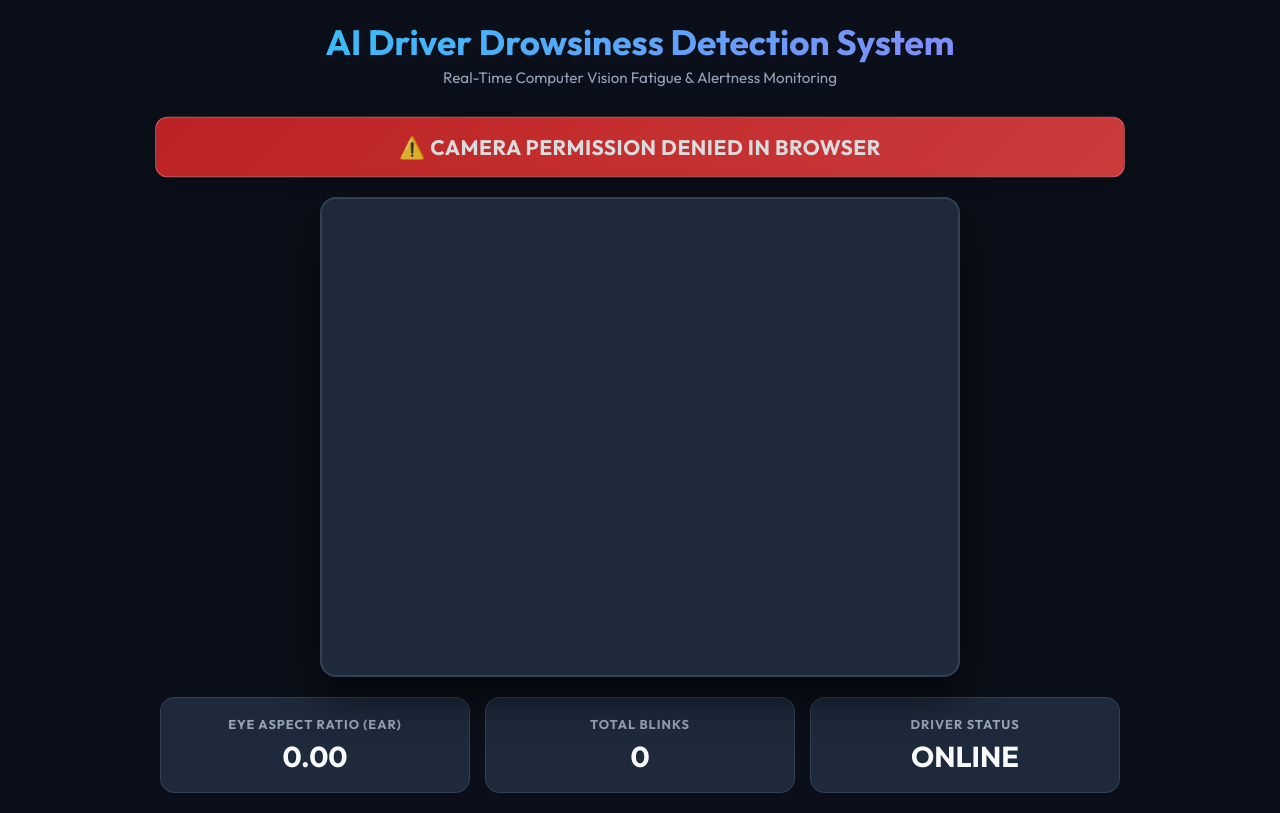
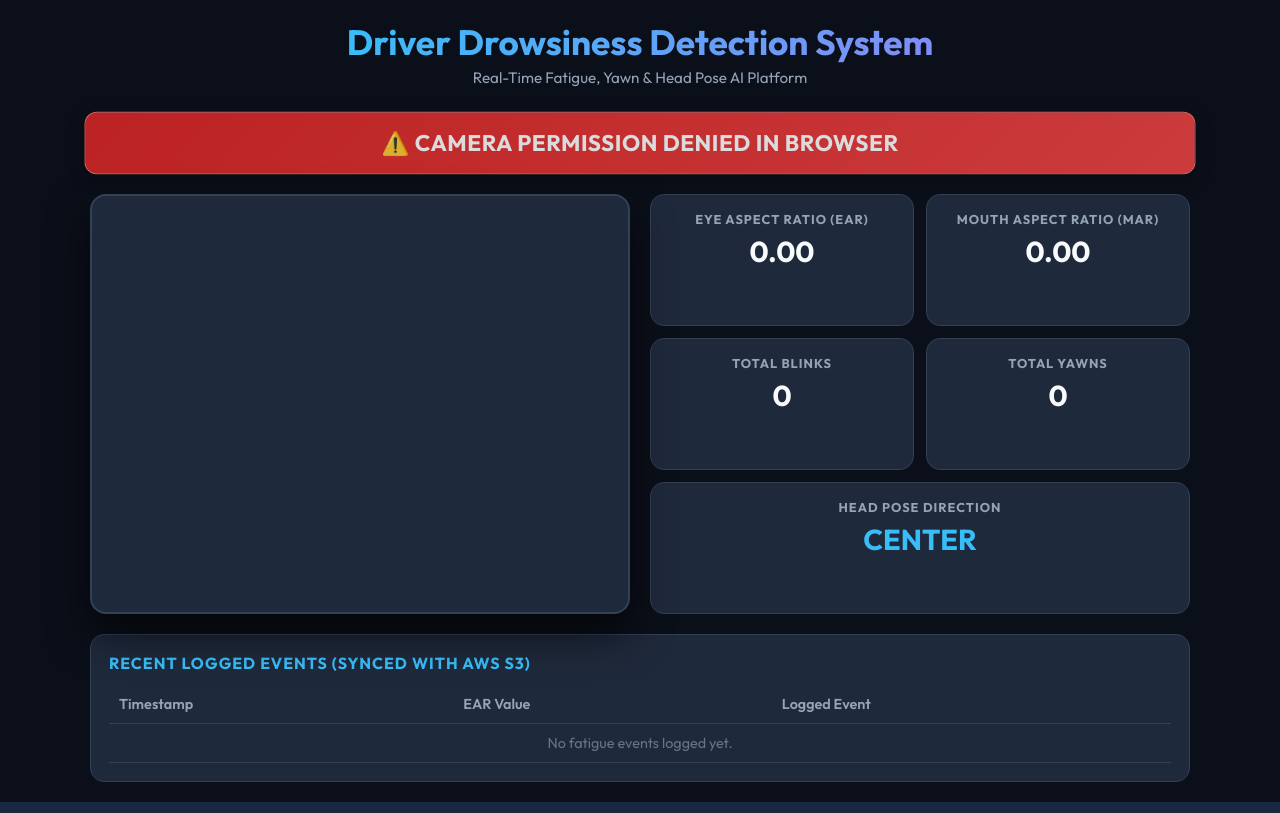
Before and after one commit to ShaunJoseph10/Driver-Drowsiness, a Flask app: page / in a window 1280 px wide. Run offline with Flask 3, Linux system fonts and the light colour scheme.

Commit message:
Full feature parity: EAR, MAR, Blinks, Yawns, Head Pose, S3 screenshot upload, CSV logging & live UI table

```diff
--- a/app.py
+++ b/app.py
@@ -1,32 +1,59 @@
 import os
 import cv2
+import csv
+import time
 import base64
 import numpy as np
 from datetime import datetime
 from flask import Flask, render_template, request, jsonify
 
-# Import existing detection utilities
-from src.detection.eye_detector import face_mesh
-from src.utils.ear import calculate_ear
+import mediapipe as mp
+from src.detection.eye_detector import extract_eye_points
 from src.detection.yawn_detector import calculate_mar
 from src.detection.head_pose import get_head_pose
-from src.utils.constants import EAR_THRESHOLD
+from src.utils.ear import calculate_ear
 from src.utils.s3_uploader import upload_file_to_s3
 
 app = Flask(__name__)
 
-# Global state / counters per frame request
-CLOSED_EYES_THRESHOLD = 15
+# Initialize MediaPipe Face Mesh
+mp_face_mesh = mp.solutions.face_mesh
+face_mesh = mp_face_mesh.FaceMesh(
+    max_num_faces=1,
+    refine_landmarks=True
+)
+
+EAR_THRESHOLD = 0.20
+BLINK_THRESHOLD = 0.20
+CLOSED_EYES_FRAMES = 5  # ~0.8s eyes closed in web stream
+
 MAR_THRESHOLD = 0.40
+YAWN_FRAMES = 4        # ~0.6s open mouth in web stream
 
-# In-memory session tracking
+# Global Session State
 state = {
-    "eye_closed_counter": 0,
-    "yawn_counter": 0,
-    "blink_counter": 0,
-    "status": "NORMAL",
-    "last_s3_upload": 0
+    "frame_counter": 0,
+    "blink_count": 0,
+    "blink_detected": False,
+    "yawn_count": 0,
+    "yawn_frames": 0,
+    "status": "ACTIVE & ALERT",
+    "head_direction": "CENTER",
+    "last_capture_time": 0,
+    "last_log_time": 0,
+    "logs": []
 }
+
+logs_dir = "logs"
+screenshots_dir = "screenshots"
+os.makedirs(logs_dir, exist_ok=True)
+os.makedirs(screenshots_dir, exist_ok=True)
+
+log_file = os.path.join(logs_dir, "drowsiness_log.csv")
+if not os.path.exists(log_file):
+    with open(log_file, mode="w", newline="") as f:
+        writer = csv.writer(f)
+        writer.writerow(["Timestamp", "EAR", "Event"])
 
 @app.route("/")
 def index():
@@ -40,7 +67,6 @@ def process_frame():
         if not image_data:
             return jsonify({"error": "No image data"}), 400
 
-        # Decode base64 image from browser webcam
         encoded_data = image_data.split(',')[1]
         nparr = np.frombuffer(base64.b64decode(encoded_data), np.uint8)
         frame = cv2.imdecode(nparr, cv2.IMREAD_COLOR)
@@ -52,51 +78,88 @@ def process_frame():
         rgb_frame = cv2.cvtColor(frame, cv2.COLOR_BGR2RGB)
         results = face_mesh.process(rgb_frame)
 
-        ear = 0.0
+        avg_ear = 0.0
         mar = 0.0
         drowsy_alert = False
 
         if results.multi_face_landmarks:
             for face_landmarks in results.multi_face_landmarks:
-                # Extract Eye Points
-                left_eye = [(int(face_landmarks.landmark[i].x * w), int(face_landmarks.landmark[i].y * h)) for i in [33, 160, 158, 133, 153, 144]]
-                right_eye = [(int(face_landmarks.landmark[i].x * w), int(face_landmarks.landmark[i].y * h)) for i in [362, 385, 387, 263, 373, 380]]
+                left_eye_points, right_eye_points = extract_eye_points(frame, face_landmarks)
+                left_ear = calculate_ear(left_eye_points)
+                right_ear = calculate_ear(right_eye_points)
+                avg_ear = (left_ear + right_ear) / 2.0
 
-                left_ear = calculate_ear(left_eye)
-                right_ear = calculate_ear(right_eye)
-                ear = (left_ear + right_ear) / 2.0
+                mar = calculate_mar(face_landmarks.landmark, w, h)
+                state["head_direction"] = get_head_pose(face_landmarks, w, h)
 
-                # Drowsiness Logic
-                if ear < EAR_THRESHOLD:
-                    state["eye_closed_counter"] += 1
+                # --- 1. BLINK DETECTION ---
+                if avg_ear < BLINK_THRESHOLD:
+                    state["blink_detected"] = True
                 else:
-                    if state["eye_closed_counter"] > 2:
-                        state["blink_counter"] += 1
-                    state["eye_closed_counter"] = 0
+                    if state["blink_detected"]:
+                        state["blink_count"] += 1
+                        state["blink_detected"] = False
 
-                if state["eye_closed_counter"] >= CLOSED_EYES_THRESHOLD:
+                # --- 2. YAWN DETECTION ---
+                if mar > MAR_THRESHOLD:
+                    state["yawn_frames"] += 1
+                else:
+                    if state["yawn_frames"] >= YAWN_FRAMES:
+                        state["yawn_count"] += 1
+                        timestamp = datetime.now().strftime("%Y-%m-%d %H:%M:%S")
+
+                        # Log Yawn Event locally
+                        with open(log_file, mode="a", newline="") as f:
+                            csv.writer(f).writerow([timestamp, round(avg_ear, 3), "Yawn Detected"])
+
+                        # Sync Log to AWS S3
+                        upload_file_to_s3(log_file, "logs/drowsiness_log.csv")
+                        state["logs"].append({"timestamp": timestamp, "ear": round(avg_ear, 3), "event": "Yawn Detected"})
+                    state["yawn_frames"] = 0
+
+                # --- 3. DROWSINESS DETECTION ---
+                if avg_ear < EAR_THRESHOLD:
+                    state["frame_counter"] += 1
+                else:
+                    state["frame_counter"] = 0
+                    state["status"] = "ACTIVE & ALERT"
+
+                if state["frame_counter"] >= CLOSED_EYES_FRAMES:
                     drowsy_alert = True
-                    state["status"] = "DROWSY WARNING!"
+                    state["status"] = "DROWSY DETECTED!"
+                    current_time = time.time()
 
-                    # Save screenshot locally & upload to AWS S3
-                    timestamp = datetime.now().strftime("%Y%m%d_%H%M%S")
-                    filename = f"drowsy_{timestamp}.jpg"
-                    filepath = os.path.join("screenshots", filename)
-                    os.makedirs("screenshots", exist_ok=True)
-                    cv2.imwrite(filepath, frame)
-                    upload_file_to_s3(filepath, f"screenshots/{filename}")
-                else:
-                    state["status"] = "ACTIVE & ALERT"
+                    # Save Screenshot & Upload to AWS S3 every 5s during alert
+                    if current_time - state["last_capture_time"] > 5:
+                        timestamp_str = datetime.now().strftime("%Y-%m-%d_%H-%M-%S")
+                        filename = f"drowsy_{timestamp_str}.jpg"
+                        filepath = os.path.join(screenshots_dir, filename)
+                        cv2.imwrite(filepath, frame)
+                        upload_file_to_s3(filepath, f"screenshots/{filename}")
+                        state["last_capture_time"] = current_time
+
+                    # Log Drowsiness Event to CSV & AWS S3
+                    if current_time - state["last_log_time"] > 5:
+                        timestamp = datetime.now().strftime("%Y-%m-%d %H:%M:%S")
+                        with open(log_file, mode="a", newline="") as f:
+                            csv.writer(f).writerow([timestamp, round(avg_ear, 3), "Drowsiness Detected"])
+                        upload_file_to_s3(log_file, "logs/drowsiness_log.csv")
+                        state["logs"].append({"timestamp": timestamp, "ear": round(avg_ear, 3), "event": "Drowsiness Detected"})
+                        state["last_log_time"] = current_time
 
         return jsonify({
             "status": state["status"],
-            "ear": round(ear, 2),
-            "blinks": state["blink_counter"],
-            "drowsy_alert": drowsy_alert
+            "ear": round(float(avg_ear), 2),
+            "mar": round(float(mar), 2),
+            "blinks": state["blink_count"],
+            "yawns": state["yawn_count"],
+            "head_pose": state["head_direction"],
+            "drowsy_alert": drowsy_alert,
+            "recent_logs": state["logs"][-5:]
         })
 
     except Exception as e:
         return jsonify({"error": str(e)}), 500
 
 if __name__ == "__main__":
-    app.run(host="0.0.0.0", port=5000, debug=True)
+    app.run(host="0.0.0.0", port=5000)
--- a/templates/index.html
+++ b/templates/index.html
@@ -3,40 +3,53 @@
 <head>
     <meta charset="UTF-8">
     <meta name="viewport" content="width=device-width, initial-scale=1.0">
-    <title>Driver Drowsiness Detection System | AI Cloud Platform</title>
+    <title>Driver Drowsiness Detection System | AI Cloud Dashboard</title>
     <link href="https://fonts.googleapis.com/css2?family=Outfit:wght@300;400;600;700&display=swap" rel="stylesheet">
     <style>
         * { box-sizing: border-box; margin: 0; padding: 0; }
-        body { font-family: 'Outfit', sans-serif; background-color: #0b0f19; color: #e2e8f0; min-height: 100vh; display: flex; flex-direction: column; align-items: center; justify-content: center; padding: 20px; }
-        .container { max-width: 960px; width: 100%; display: flex; flex-direction: column; align-items: center; gap: 20px; }
-        header { text-align: center; margin-bottom: 10px; }
+        body { font-family: 'Outfit', sans-serif; background-color: #0b0f19; color: #e2e8f0; min-height: 100vh; display: flex; flex-direction: column; align-items: center; padding: 20px; }
+        .container { max-width: 1100px; width: 100%; display: flex; flex-direction: column; align-items: center; gap: 20px; }
+
+        header { text-align: center; margin-bottom: 5px; }
         header h1 { font-size: 2.2rem; font-weight: 700; background: linear-gradient(135deg, #38bdf8, #818cf8); -webkit-background-clip: text; -webkit-text-fill-color: transparent; }
         header p { color: #94a3b8; font-size: 0.95rem; margin-top: 4px; }
 
-        .alert-banner { width: 100%; padding: 16px; border-radius: 12px; font-size: 1.3rem; font-weight: 700; text-align: center; letter-spacing: 0.5px; transition: all 0.3s ease; box-shadow: 0 4px 20px rgba(0,0,0,0.3); }
+        .alert-banner { width: 100%; padding: 16px; border-radius: 12px; font-size: 1.4rem; font-weight: 700; text-align: center; letter-spacing: 0.5px; transition: all 0.3s ease; box-shadow: 0 4px 20px rgba(0,0,0,0.3); }
         .status-normal { background: linear-gradient(135deg, #059669, #10b981); color: #ffffff; border: 1px solid #34d399; }
         .status-danger { background: linear-gradient(135deg, #dc2626, #ef4444); color: #ffffff; border: 1px solid #f87171; animation: pulse 0.7s infinite; }
 
         @keyframes pulse { 0% { transform: scale(1); opacity: 1; } 50% { transform: scale(1.01); opacity: 0.85; } 100% { transform: scale(1); opacity: 1; } }
 
-        .video-card { position: relative; width: 640px; height: 480px; max-width: 100%; background: #1e293b; border-radius: 16px; overflow: hidden; border: 2px solid #334155; box-shadow: 0 20px 40px rgba(0,0,0,0.6); }
+        .main-layout { display: grid; grid-template-columns: 1fr 1fr; gap: 20px; width: 100%; }
+
+        .video-card { position: relative; width: 100%; height: 420px; background: #1e293b; border-radius: 16px; overflow: hidden; border: 2px solid #334155; box-shadow: 0 20px 40px rgba(0,0,0,0.6); }
         video, canvas { width: 100%; height: 100%; transform: scaleX(-1); object-fit: cover; }
 
-        .grid-stats { display: grid; grid-template-columns: repeat(3, 1fr); gap: 15px; width: 100%; }
-        .stat-card { background: #1e293b; border: 1px solid #334155; padding: 18px; border-radius: 14px; text-align: center; }
+        .grid-stats { display: grid; grid-template-columns: repeat(2, 1fr); gap: 12px; width: 100%; }
+        .stat-card { background: #1e293b; border: 1px solid #334155; padding: 16px; border-radius: 14px; text-align: center; }
         .stat-card h4 { font-size: 0.8rem; text-transform: uppercase; color: #94a3b8; letter-spacing: 1px; margin-bottom: 6px; }
         .stat-card p { font-size: 1.8rem; font-weight: 700; color: #f8fafc; }
+        .stat-full { grid-column: span 2; }
+
+        .logs-card { background: #1e293b; border: 1px solid #334155; padding: 18px; border-radius: 14px; width: 100%; }
+        .logs-card h3 { font-size: 1rem; color: #38bdf8; margin-bottom: 12px; text-transform: uppercase; letter-spacing: 1px; }
+        table { width: 100%; border-collapse: collapse; text-align: left; font-size: 0.9rem; }
+        th, td { padding: 10px; border-bottom: 1px solid #334155; }
+        th { color: #94a3b8; font-weight: 600; }
+        .event-drowsy { color: #ef4444; font-weight: bold; }
+        .event-yawn { color: #f59e0b; font-weight: bold; }
     </style>
 </head>
 <body>
     <div class="container">
         <header>
-            <h1>AI Driver Drowsiness Detection System</h1>
-            <p>Real-Time Computer Vision Fatigue & Alertness Monitoring</p>
+            <h1>Driver Drowsiness Detection System</h1>
+            <p>Real-Time Fatigue, Yawn & Head Pose AI Platform</p>
         </header>
 
         <div id="alertBanner" class="alert-banner status-normal">SYSTEM INITIALIZING... ALLOW CAMERA ACCESS</div>
 
+        <div class="main-layout">
             <div class="video-card">
                 <video id="webcam" autoplay playsinline muted></video>
                 <canvas id="canvas" style="display:none;"></canvas>
@@ -48,13 +61,38 @@
                     <p id="earVal">0.00</p>
                 </div>
                 <div class="stat-card">
+                    <h4>MOUTH ASPECT RATIO (MAR)</h4>
+                    <p id="marVal">0.00</p>
+                </div>
+                <div class="stat-card">
                     <h4>TOTAL BLINKS</h4>
                     <p id="blinkVal">0</p>
                 </div>
                 <div class="stat-card">
-                <h4>DRIVER STATUS</h4>
-                <p id="statusVal">ONLINE</p>
+                    <h4>TOTAL YAWNS</h4>
+                    <p id="yawnVal">0</p>
                 </div>
+                <div class="stat-card stat-full">
+                    <h4>HEAD POSE DIRECTION</h4>
+                    <p id="poseVal" style="color: #38bdf8;">CENTER</p>
+                </div>
+            </div>
+        </div>
+
+        <div class="logs-card">
+            <h3>Recent Logged Events (Synced with AWS S3)</h3>
+            <table>
+                <thead>
+                    <tr>
+                        <th>Timestamp</th>
+                        <th>EAR Value</th>
+                        <th>Logged Event</th>
+                    </tr>
+                </thead>
+                <tbody id="logTableBody">
+                    <tr><td colspan="3" style="color: #64748b; text-align: center;">No fatigue events logged yet.</td></tr>
+                </tbody>
+            </table>
         </div>
     </div>
 
@@ -66,15 +104,18 @@
         const ctx = canvas.getContext('2d');
         const alertBanner = document.getElementById('alertBanner');
         const earVal = document.getElementById('earVal');
+        const marVal = document.getElementById('marVal');
         const blinkVal = document.getElementById('blinkVal');
-        const statusVal = document.getElementById('statusVal');
+        const yawnVal = document.getElementById('yawnVal');
+        const poseVal = document.getElementById('poseVal');
+        const logTableBody = document.getElementById('logTableBody');
         const alarmSound = document.getElementById('alarmSound');
 
         navigator.mediaDevices.getUserMedia({ video: { width: 640, height: 480 } })
             .then(stream => {
                 video.srcObject = stream;
                 video.onloadedmetadata = () => {
-                    setInterval(captureAndSend, 150);
+                    setInterval(captureAndSend, 120);
                 };
             })
             .catch(err => {
@@ -97,9 +138,12 @@
             .then(res => res.json())
             .then(data => {
                 if (data.error) return;
+
                 earVal.innerText = data.ear !== undefined ? data.ear.toFixed(2) : "0.00";
+                marVal.innerText = data.mar !== undefined ? data.mar.toFixed(2) : "0.00";
                 blinkVal.innerText = data.blinks || "0";
-                statusVal.innerText = data.status || "ACTIVE";
+                yawnVal.innerText = data.yawns || "0";
+                poseVal.innerText = data.head_pose || "CENTER";
 
                 if (data.drowsy_alert) {
                     alertBanner.innerText = "🚨 DROWSINESS ALERT! WAKE UP DRIVER! 🚨";
@@ -109,6 +153,16 @@
                     alertBanner.innerText = "STATUS: " + (data.status || "ACTIVE & ALERT");
                     alertBanner.className = "alert-banner status-normal";
                 }
+
+                if (data.recent_logs && data.recent_logs.length > 0) {
+                    logTableBody.innerHTML = data.recent_logs.map(log => `
+                        <tr>
+                            <td>${log.timestamp}</td>
+                            <td>${log.ear}</td>
+                            <td class="${log.event.includes('Drowsiness') ? 'event-drowsy' : 'event-yawn'}">${log.event}</td>
+                        </tr>
+                    `).join('');
+                }
             })
             .catch(err => console.error("Error processing frame:", err));
         }
```
Lines whose indentation alone changed are shown as unchanged.
